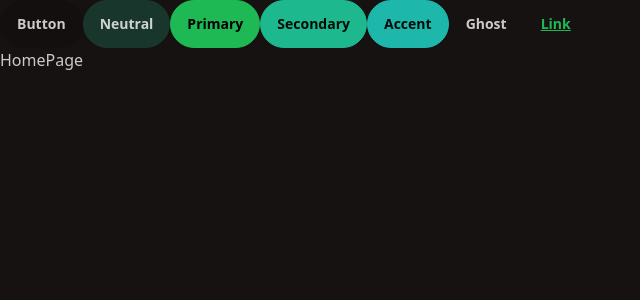
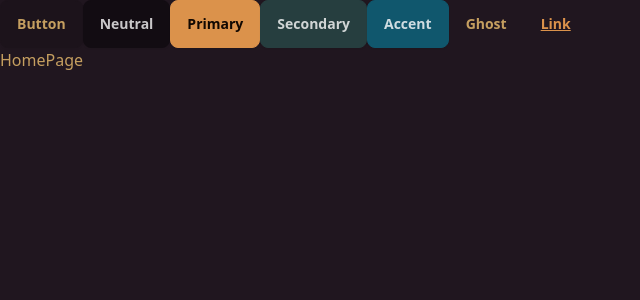
Before and after one commit to suman-max10/catalog-app, a React (Vite) app in the folder frontend/vite-project/: page / in a window 1280 px wide. Shown: the top 300 px of the page, without its empty margins (0-640 px from the left). Built offline with nearby package versions, Linux system fonts and the light colour scheme.

Commit message:
home page theme.

```diff
--- a/frontend/vite-project/src/main.jsx
+++ b/frontend/vite-project/src/main.jsx
@@ -6,7 +6,7 @@ import "./index.css";
 import App from "./App.jsx";
 import { BrowserRouter } from "react-router-dom";
 import { Toaster } from "react-hot-toast";
-document.documentElement.setAttribute("data-theme", "forest");
+document.documentElement.setAttribute("data-theme", "coffee");
 createRoot(document.getElementById("root")).render(
   <StrictMode>
     <BrowserRouter>
--- a/frontend/vite-project/tailwind.config.js
+++ b/frontend/vite-project/tailwind.config.js
@@ -10,6 +10,6 @@ export default {
   },
   plugins: [daisyui],
     daisyui: {
-    themes: ["forest"],
+    themes: ["forest","coffee"],
     },
 };
```
Also changed, not shown: frontend/vite-project/src/App.jsx (+7 -7 lines).
